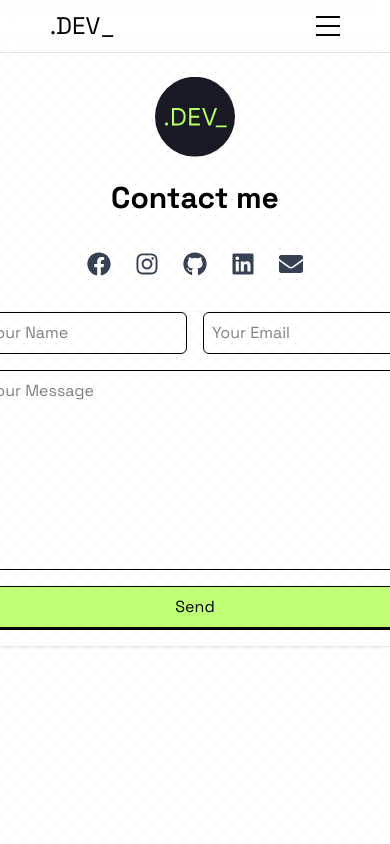
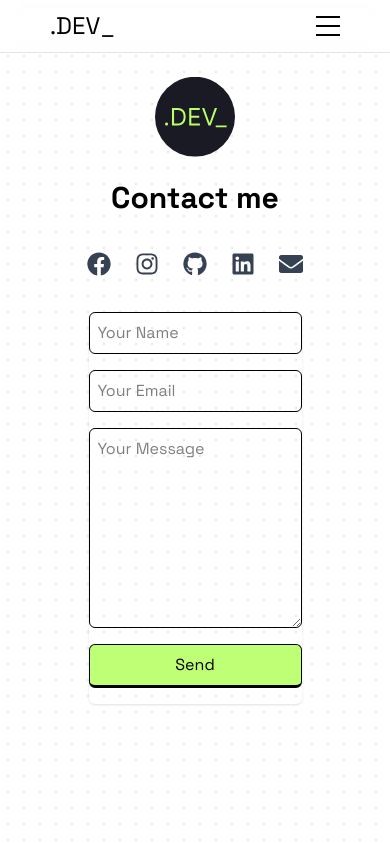
Before and after one commit to zendlll66/Dev-tricks, a React (Vite) app in the folder client/: page /contact in a window 390 px wide. Shown: the top 844 px of the page. Built offline with nearby package versions, Linux system fonts and the light colour scheme; no server answers.

Commit message:
fix respon contact page

```diff
--- a/client/src/pages/Contact.jsx
+++ b/client/src/pages/Contact.jsx
@@ -99,20 +99,20 @@ const MailSender = () => {
         onSubmit={sendEmail}
         className="flex flex-col gap-4 max-w-lg mx-auto mt-10 rounded-md shadow"
       >
-        <div className="flex flex-row gap-4">
+        <div className="flex sm:flex-row flex-col gap-4">
           <input
             type="text"
             name="name"
             placeholder="Your Name"
             required
-            className="border p-2 rounded-md flex-1"
+            className="border p-2 rounded-md flex-1 min-w-0"
           />
           <input
             type="email"
             name="email"
             placeholder="Your Email"
             required
-            className="border p-2 rounded-md flex-1"
+            className="border p-2 rounded-md flex-1 min-w-0"
           />
         </div>
         <textarea
```
